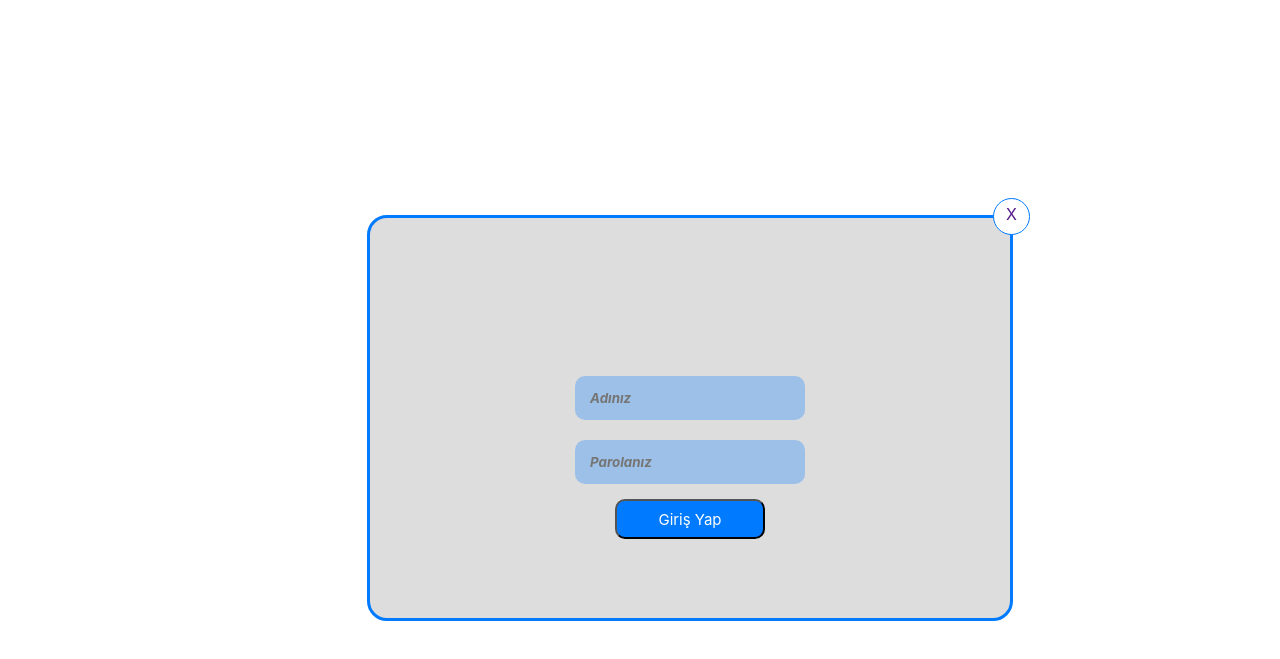
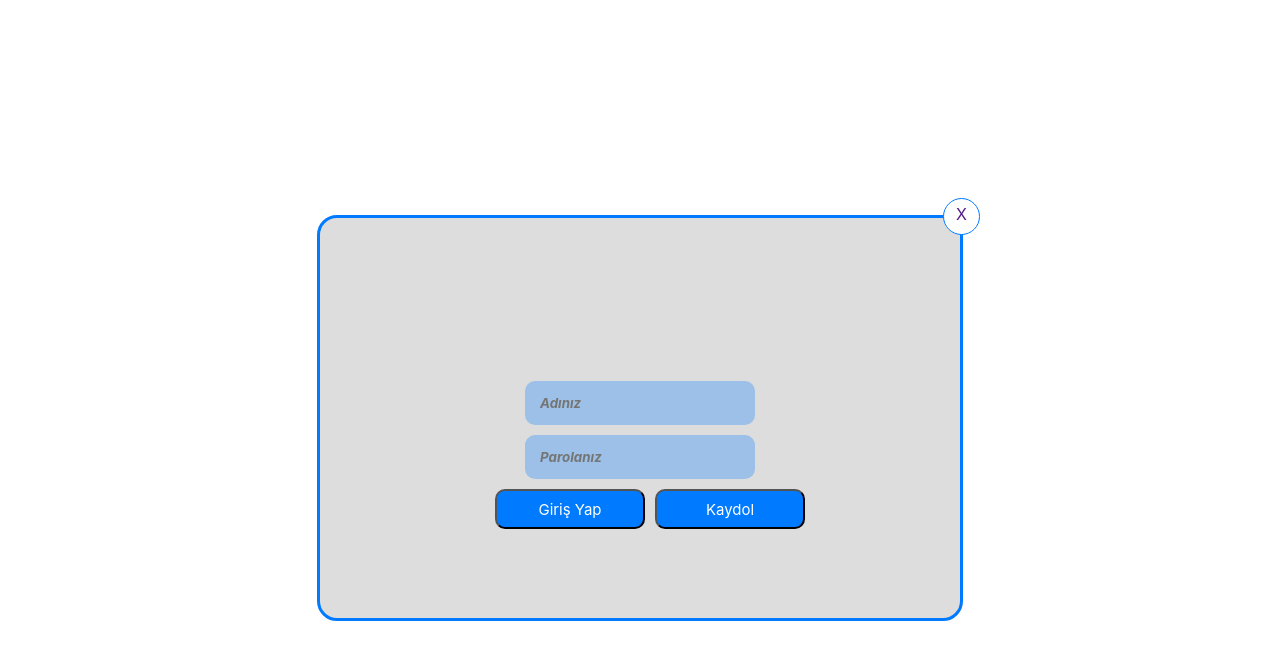
Before and after one commit to oguzalparslan/web_gelistirme, a plain HTML site: page js_demo/index.html in a window 1280 px wide. Both pictures are taken after a click on the button "Popup Menu". Shown: the part 67-726 px from the top of the page. Drawn offline with Linux system fonts and the light colour scheme.

Commit message:
web sayfası

```diff
--- a/js_demo/index.html
+++ b/js_demo/index.html
@@ -14,6 +14,7 @@
     <nav id="navbar">
         <div id="navbar-header">
             <h1>Web Sayfam</h1>
+
         </div>
     </nav>
     <div class="container">
@@ -29,8 +30,9 @@
                         <div class="form-group">
                             <input type="password" name="password" id="pwd" placeholder="Parolanız">
                         </div>
-                        <div class="form-group">
-                            <button id="login" type="submit" onclick="a()">Giriş Yap</button>
+                        <div id="btns" class="form-group">
+                            <button class="login" type="submit" onclick="a()">Giriş Yap</button>
+                            <button class="signin" type="submit" onclick="b()">Kaydol</button>
                         </div>
                     </form>
                 </div>
--- a/js_demo/script.js
+++ b/js_demo/script.js
@@ -2,15 +2,17 @@
 
 function myFunc() {
     document.getElementById("popup-menu").style.display = "none";
-    document.getElementById("popup-page").style.display="inline";
+    document.getElementById("popup-page").style.opacity ="1";
+
+
 }
 function close() {
-    document.getElementById("popup-page").style.display = "none";
+    document.getElementById("popup-page").style.opacity = "0";
 
 }
-
-
-
 function a() {
     alert("Giriş Yapılıyor")
 }
+function b() {
+    alert("Kayıt sayfasına yönlendiriliyor")
+}
--- a/js_demo/style.css
+++ b/js_demo/style.css
@@ -13,6 +13,8 @@
     background-color: #ddd;
     width: 100%;
     height: 60px;
+    position: sticky;
+    top: 0;
 }
 
 #navbar #navbar-header {
@@ -27,6 +29,7 @@
     flex-direction: column;
     justify-content: center;
     align-items: center;
+    transition: all 0.5;
 }
 
 #popup-menu {
@@ -38,9 +41,8 @@
     font-size: 15px;
     background-color: #007BFF;
     color: #fff;
-    transition: 0.5s;
+    transition: 2s;
     border-radius: 10px;
-
 }
 
 #popup-menu:hover {
@@ -57,23 +59,27 @@
     border: 3px solid #007BFF;
     border-radius: 20px;
     margin-top: 50px;
-    transition: 0.5s;
-    translate: 50px;
+    transition: 2s;
+    opacity: 0;
     background-color: #ddd;
-    display: none;
+
 }
-
-#popup-page #popup-container {
+#popup-container {
     width: 100%;
     height: 100%;
     display: flex;
     flex-direction: column;
     justify-content: center;
     align-items: center;
+    box-sizing: border-box;
+
 }
 
 #popup-container .form-group {
-    margin: 10px auto;
+    margin: 0 auto;
+    display: flex;
+    justify-content: center;
+    align-items: center;
 }
 
 #popup-container .form-group input {
@@ -84,8 +90,14 @@
     margin: 5px;
     background-color: #007bff4b;
     color: #ddd;
+    border:none;
+    border-radius: 10px;
+}
+#popup-container .form-group input:hover {
+    border-bottom: 3px solid rgb(94, 94, 94);
+}
+#popup-container .form-group input:focus{
     border: none;
-    border-radius: 10px;
 }
 
 ::-webkit-input-placeholder {
@@ -95,7 +107,21 @@
 }
 
 
-#login {
+.login {
+    box-sizing: border-box;
+    width: 150px;
+    height: 40px;
+    padding: 5px;
+    margin: 0 auto;
+    font-size: 15px;
+    background-color: #007BFF;
+    color: #fff;
+    transition: 0.5s;
+    border-radius: 10px;
+    display: block;
+
+}
+.signin {
     box-sizing: border-box;
     width: 150px;
     height: 40px;
@@ -110,7 +136,7 @@
 
 }
 
-#login:hover {
+.login:hover{
     background-color: #fff;
     height: 35px;
     color: #007BFF;
@@ -118,7 +144,21 @@
     border-radius: 5px;
     cursor: pointer;
 }
-
+.signin:hover {
+    background-color: #fff;
+    height: 35px;
+    color: #007BFF;
+    font-weight: bold;
+    border-radius: 5px;
+    cursor: pointer;
+}
+#btns{
+    display: flex;
+    width: 100%;
+    justify-content: space-around;
+    justify-content: center;
+    margin: 5px 10px !important;
+}
 #close {
     float: right;
     background-color: #fff;
@@ -128,7 +168,7 @@
     text-align: center;
     border:1px solid #007BFF;
     border-radius: 50%;
-    transition: 0.5s;
+    transition: 2s;
     position:relative;
     top: -20px;
     right:-20px;
```
Also changed, not shown: js_site/index.html (added), js_site/main.js (added), js_site/style.css (added).
